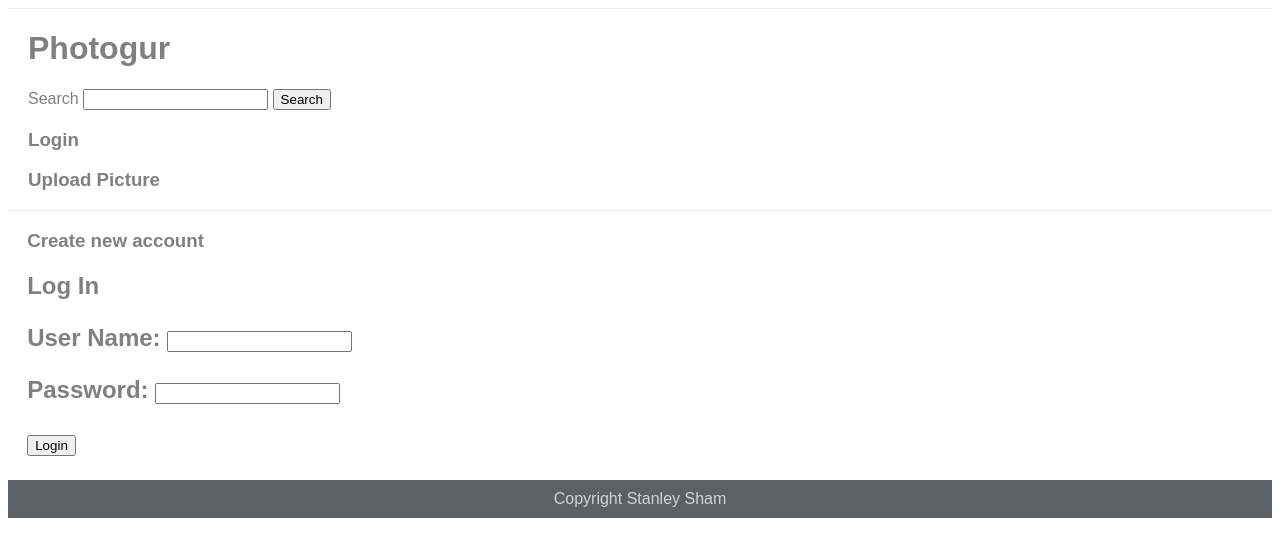
After one commit to ssham94/photogur, a Django app: page /login/ in a window 1280 px wide. The commit adds this page. Shown: the top 557 px of the page. Run offline with Django 3.2, Linux system fonts and the light colour scheme.

Commit message:
completed signup page as well as login and logout, next step is to add upload picture form

```diff
--- /dev/null
+++ b/photogur/forms.py
@@ -0,0 +1,5 @@
+from django.forms import CharField, PasswordInput, Form
+
+class LoginForm(Form):
+    username = CharField(label="User Name", max_length = 64)
+    password = CharField(widget=PasswordInput())
--- a/photogur/static/css/main.css
+++ b/photogur/static/css/main.css
@@ -11,7 +11,7 @@ header {
     padding: 0 0 0 20px;
 }
 
-header a {
+a {
     text-decoration: none;
     color: grey;
 }
@@ -66,6 +66,17 @@ footer {
     padding-left: 20px;
 }
 
+.comment-list{
+    list-style: none;
+}
+
+.input-form{
+    margin-bottom: 1em;
+}
+
+.log-in{
+    margin-left: 1.2em;
+}
 
 @media only screen and (min-width: 600px) {
     .gallery {
--- a/photogur/templates/base.html
+++ b/photogur/templates/base.html
@@ -19,6 +19,12 @@
         </label>
         <input type="submit" value="Search">
         </form>
+        {% if request.user.is_authenticated %}
+            <h3><a href="/logout">Logout</a></h3>
+        {% else %}
+            <h3><a href="/login">Login</a></h3>
+            <h3><a href="/pictures/upload">Upload Picture</a></h3>
+        {% endif %}
     </header>
     <main>
         {% block content %}
--- /dev/null
+++ b/photogur/templates/login.html
@@ -0,0 +1,12 @@
+{% extends "base.html" %}
+{% block content %}
+<div class = "log-in">
+    <h3><a href="/signup">Create new account</a></h3>
+    <h2>Log In <h2>
+    <form action="{% url 'login' %}" method="POST" class="input-form">
+        {% csrf_token %}
+        {{ form.as_p }}
+        <input type="submit" value="Login">
+    </form>
+</div>
+{% endblock %}}
--- a/photogur/templates/picture.html
+++ b/photogur/templates/picture.html
@@ -8,6 +8,7 @@
 
 <img src="{{ picture.url }}" alt="{{ picture.title }}" />
     <ul>
+        <div class="comment-list">
         <li>
             {% for comment in picture.comments.all %}
             <p>{{ comment.name }}</p>
@@ -15,8 +16,9 @@
             <p>{{ comment.message }}</p>
             {% endfor %}
         </li>
+        </div>
     </ul>
-    <form action="{% url 'create_comment' %}" method="post">
+    <form action="{% url 'create_comment' %}" method="post" class="input-form">
         {% csrf_token %}
         <input type="hidden" name="picture" value="{{ picture.pk }}">
         Name: <input type="text" name="username">
--- a/photogur/urls.py
+++ b/photogur/urls.py
@@ -22,5 +22,8 @@ urlpatterns = [
     path('pictures/', pictures_page),
     path('pictures/<int:id>', picture_show, name='picture_details'),
     path('search', picture_search, name='picture_search'),
-    path('comments/new', create_comment, name='create_comment')
+    path('comments/new', create_comment, name='create_comment'),
+    path('login/', login_view, name='login'),
+    path('logout/', logout_view, name='logout'),
+    path('signup/', signup, name = 'signup')
 ]
--- a/photogur/views.py
+++ b/photogur/views.py
@@ -1,6 +1,10 @@
 from django.http import HttpResponse, HttpResponseRedirect
 from django.shortcuts import render
 from photogur.models import *
+from photogur.forms import LoginForm
+from django.contrib.auth import authenticate, login, logout
+from django.contrib.auth.forms import UserCreationForm
+
 
 def pictures_page(request):
     context = {'pictures': Picture.objects.all() }
@@ -29,3 +33,40 @@ def create_comment(request):
     new_comment.save()
     context = {'picture': picture}
     return render(request, 'picture.html', context)
+
+def login_view(request):
+    if request.method == 'POST':
+        form = LoginForm(request.POST)
+        if form.is_valid():
+            username = form.cleaned_data['username']
+            pw = form.cleaned_data['password']
+            user = authenticate(username = username, password = pw)
+            if user is not None:
+                login(request, user)
+                return HttpResponseRedirect('/pictures')
+            else:
+                form.add_error('username', 'Login failed')
+    else:
+        form = LoginForm()
+
+    context = {'form': form}
+    http_response = render(request, 'login.html', context)
+    return HttpResponse(http_response)
+
+def logout_view(request):
+    logout(request)
+    return HttpResponseRedirect('/pictures')
+
+def signup(request):
+    if request.method == 'POST':
+        form = UserCreationForm(request.POST)
+        if form.is_valid():
+            form.save()
+            username = form.cleaned_data.get('username')
+            raw_password = form.cleaned_data.get('password1')
+            user = authenticate(username = username, password=raw_password)
+            login(request, user)
+            return HttpResponseRedirect('/pictures')
+    else:
+        form = UserCreationForm()
+    return HttpResponse(render(request, 'signup.html', {'form': form}))
```
Also changed, not shown: photogur/templates/signup.html (added, +9 -0 lines), db.sqlite3.
